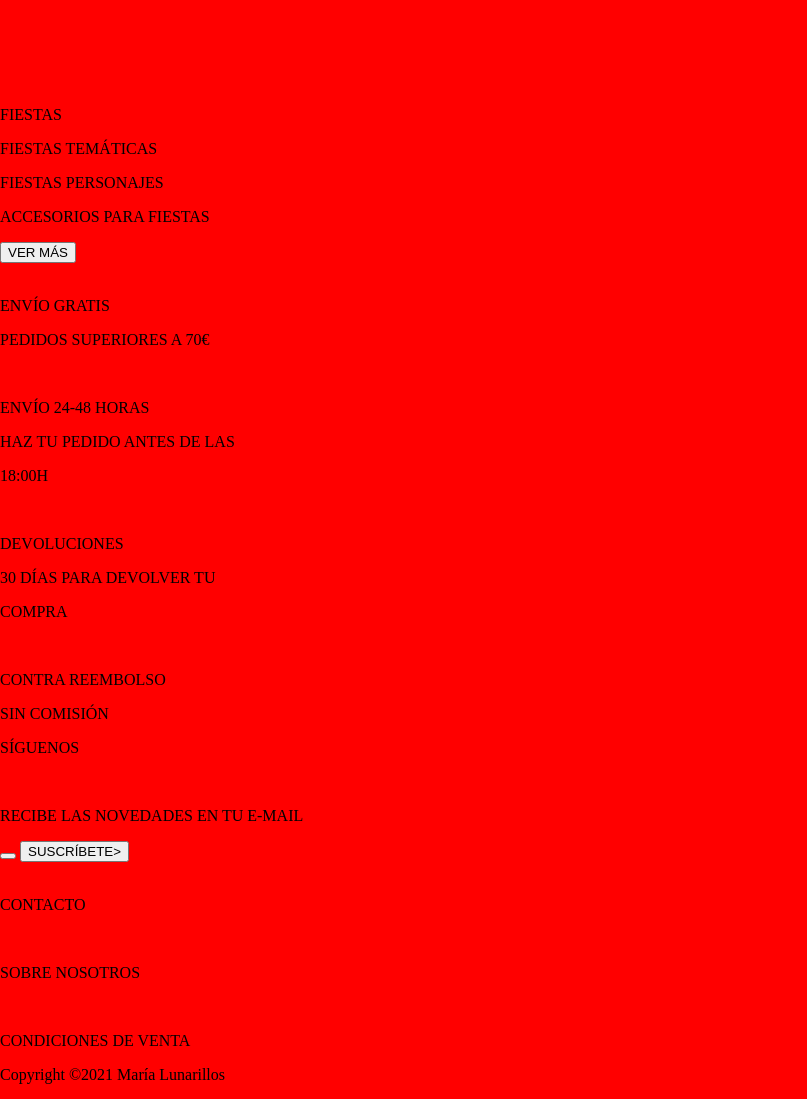
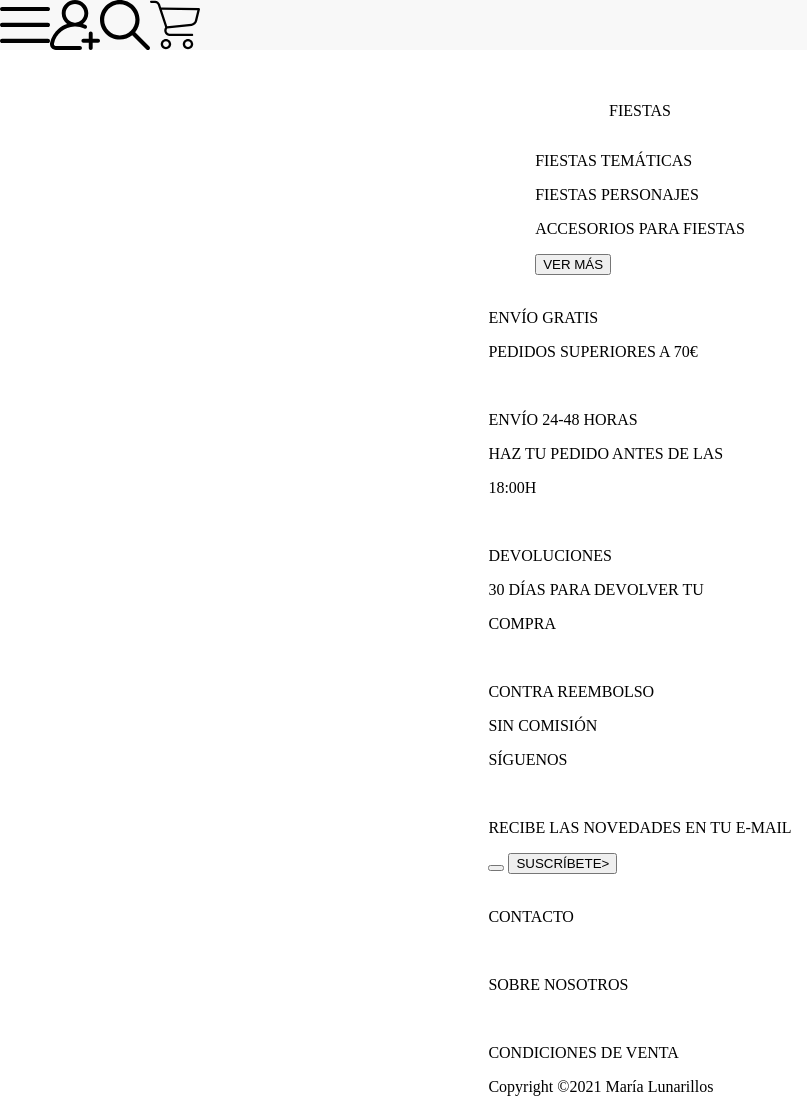
Before and after one commit to DavidLlobet/week1lunarillos, a website: page index.html in a window 1280 px wide. Shown: the whole page, without its empty margins (0-807 px from the left). Drawn offline with Linux system fonts and the light colour scheme.

Commit message:
add header icons

```diff
--- a/index.html
+++ b/index.html
@@ -10,17 +10,31 @@
   <body>
     <main class="main-container">
       <header>
-        <div class="burger"></div>
-        <div class="register">
-          <img />
+        <div class="icons">
+          <input
+            class="icons"
+            type="image"
+            src="resources/menu.svg"
+            alt="open menu"
+          />
         </div>
-        <div class="search">
-          <img />
+
+        <div class="icons">
+          <input
+            class="icons"
+            type="image"
+            src="resources/adduser.svg"
+            alt="register"
+          />
         </div>
-        <div class="shopping-cart">
-          <img />
+
+        <div class="icons">
+          <input type="image" src="resources/loupe.svg" alt="search" />
         </div>
-        <div class="number"></div>
+
+        <div class="icons">
+          <input type="image" src="resources/cart.svg" alt="search" />
+        </div>
       </header>
       <div class="logo">
         <img />
--- a/styles.scss
+++ b/styles.scss
@@ -1,8 +1,25 @@
+$header-icon-width: #c6538c;
+$header-icon-height: #c6538c;
 * {
   box-sizing: border-box;
 }
 
 body {
   margin: 0;
-  background-color: red;
 }
+main {
+  display: flex;
+  flex-direction: column;
+  align-items: center;
+}
+header {
+  display: flex;
+  background: #f8f8f8;
+  height: 50px;
+  width: 100vw;
+
+  .icons {
+    height: $header-icon-height;
+    width: 50px;
+  }
+}
```
Also changed, not shown: resources/cart.svg (added), resources/loupe.svg (added), resources/menu.svg (added), styles.css, 1 other file.
